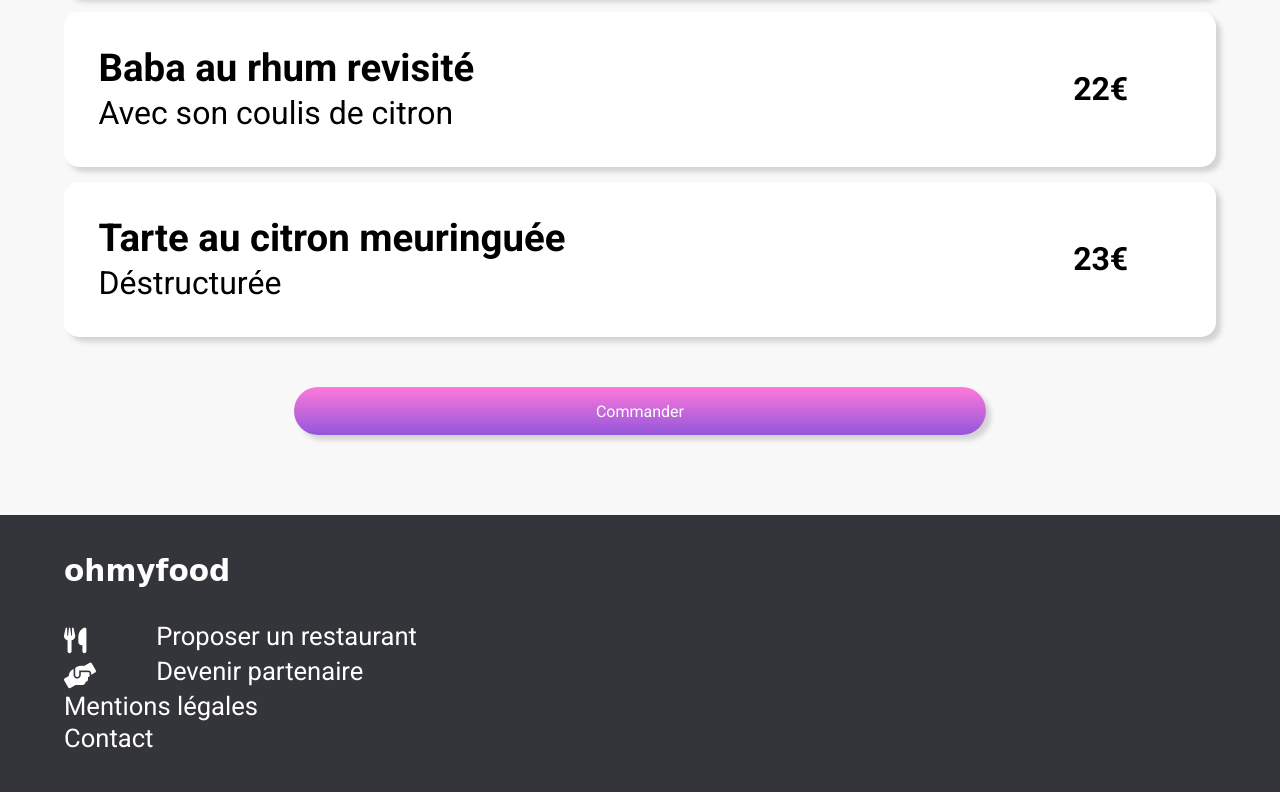
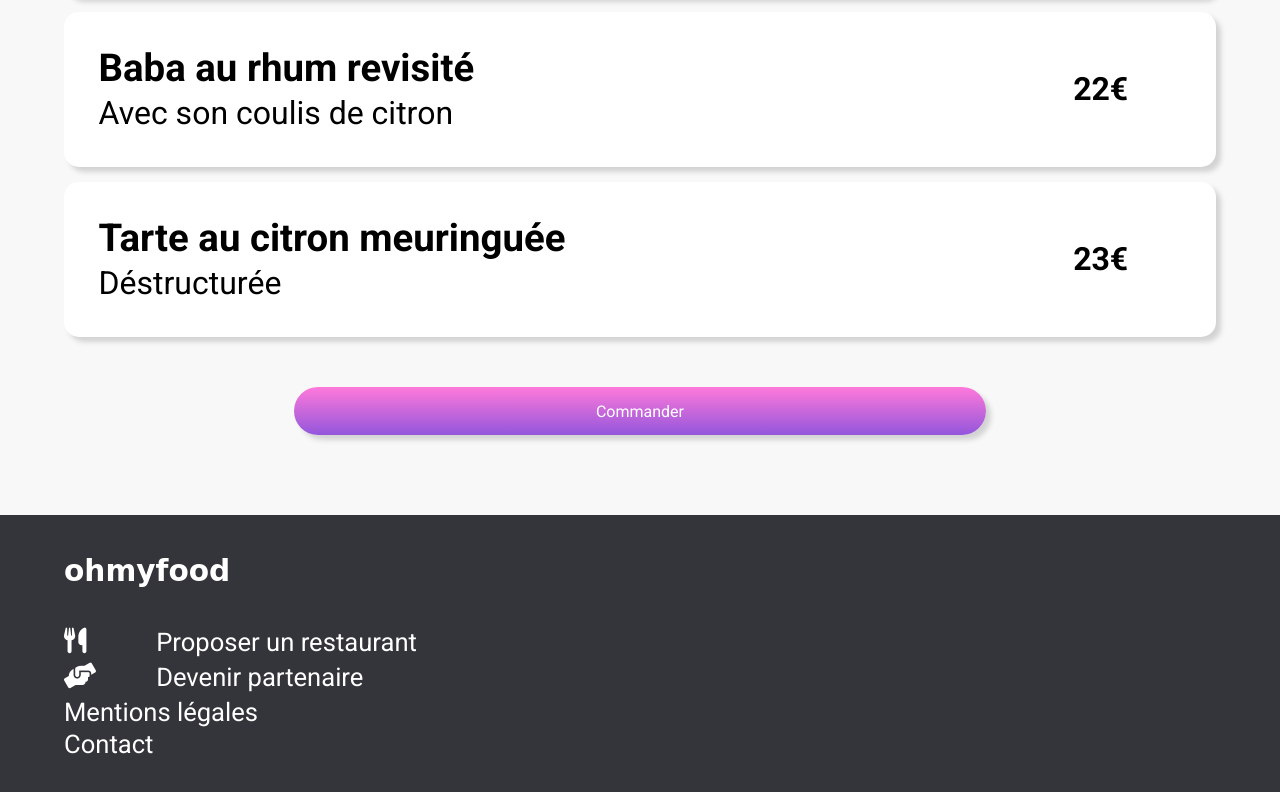
Before and after one commit to KarimB1980/ohmyfood, a website: page templates/la_note_enchantee.html in a window 1280 px wide. Shown: the part 2299-3091 px from the top of the page. Drawn offline with Linux system fonts and the light colour scheme; a web font is replaced by a local one.

Commit message:
Mise à jour

```diff
--- a/sass/layouts/_container.scss
+++ b/sass/layouts/_container.scss
@@ -193,7 +193,6 @@
 
 .titrecoeur {
     margin-left: 5%;
-    //margin-right: 13%;
     margin-top: 5%;
     margin-bottom: 5%;
     display: flex;
--- a/templates/la_note_enchantee.html
+++ b/templates/la_note_enchantee.html
@@ -249,26 +249,25 @@
         <div id="liste">
             <div class="logodescription">
                 <div class="logo">
-                    <p><i class="fas fa-utensils"></i></p>
+                    <i class="fas fa-utensils"></i>
                 </div>
                 <div class="description">
-                    <p><a href="#">  Proposer un restaurant</a></p><br>
+                    <a href="#">  Proposer un restaurant</a>
                 </div>
             </div>
-
             <div class="logodescription">
                 <div class="logo">
-                    <p><i class="fa-solid fa-handshake-angle"></i></p>
+                    <i class="fa-solid fa-handshake-angle"></i>
                 </div>
                 <div class="description">
-                    <p><a href="#">  Devenir partenaire</a></p><br>
+                    <a href="#">  Devenir partenaire</a>
                 </div>
             </div>
             <div class="descriptionfooter">
-                <p><a href="#">Mentions légales</a></p><br>
+                <a href="#">Mentions légales</a>
             </div>
             <div class="descriptionfooter">
-                <p><a href="mailto:prenom.nom@test.com">Contact</a></p>
+                <a href="mailto:prenom.nom@test.com">Contact</a>
             </div>
         </div>
     </footer>
```
Also changed, not shown: templates/a_la_francaise.html (+6 -7 lines), templates/la_palette_du_gout.html (+6 -7 lines), templates/le_delice_des_sens.html (+6 -7 lines), 1 other file.
